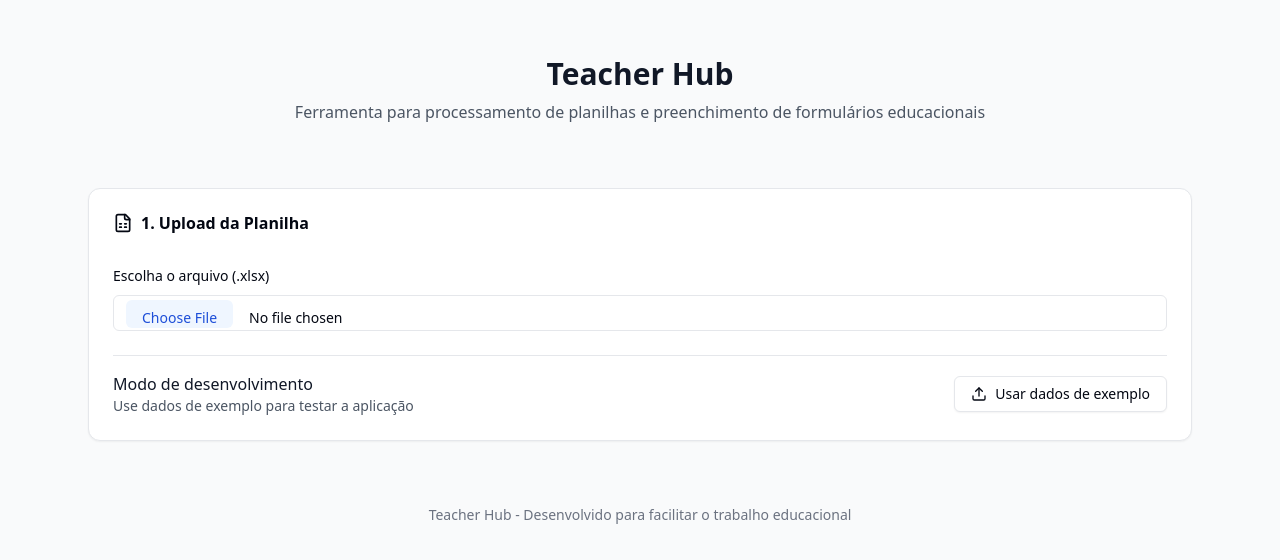
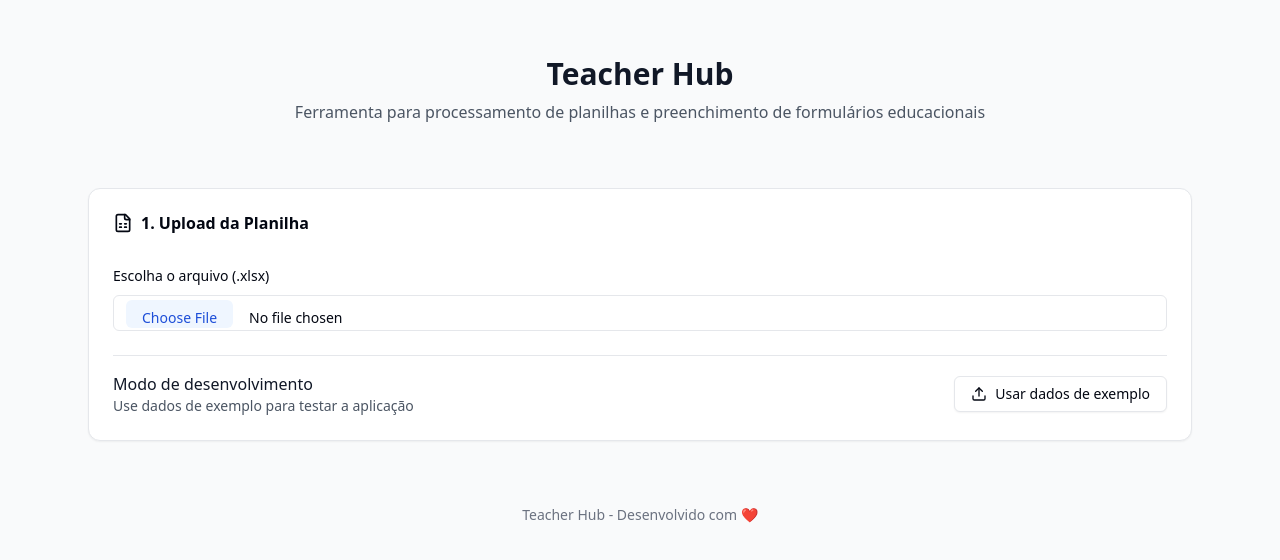
Before and after one commit to wh0isjack/teacher-hub, a React (Vite) app: page / in a window 1280 px wide. Shown: the top 560 px of the page. Built offline with nearby package versions, Linux system fonts and the light colour scheme.

Commit message:
Updated App.tsx

```diff
--- a/src/App.tsx
+++ b/src/App.tsx
@@ -205,7 +205,7 @@ export function App() {
 
           {/* Footer */}
           <footer className="text-center py-8 text-gray-500 text-sm">
-            <p>Teacher Hub - Desenvolvido para facilitar o trabalho educacional</p>
+            <p>Teacher Hub - Desenvolvido com ❤️</p>
           </footer>
         </div>
       </div>
```
